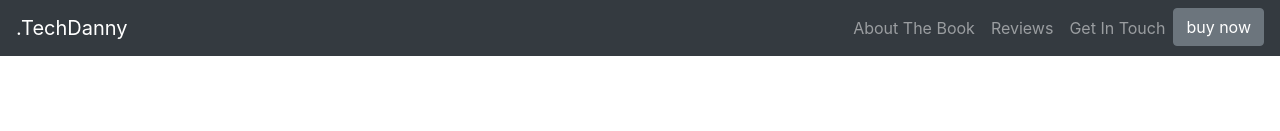
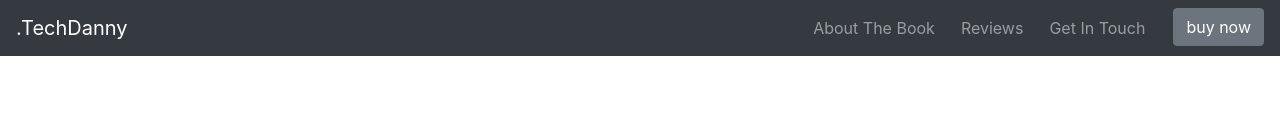
Before and after one commit to TechDanny/Bootstrap-project, a plain HTML site: page index.html in a window 1280 px wide. Shown: the top 131 px of the page. Drawn offline with nearby package versions, Linux system fonts and the light colour scheme.

Commit message:
updated files

```diff
--- a/Assets/style.css
+++ b/Assets/style.css
@@ -1,3 +1,6 @@
 section {
     padding: 60px 0;
 }
+.nav-item{
+    margin-left: 10px;
+}
```
Also changed, not shown: index.html (+5 -5 lines).
